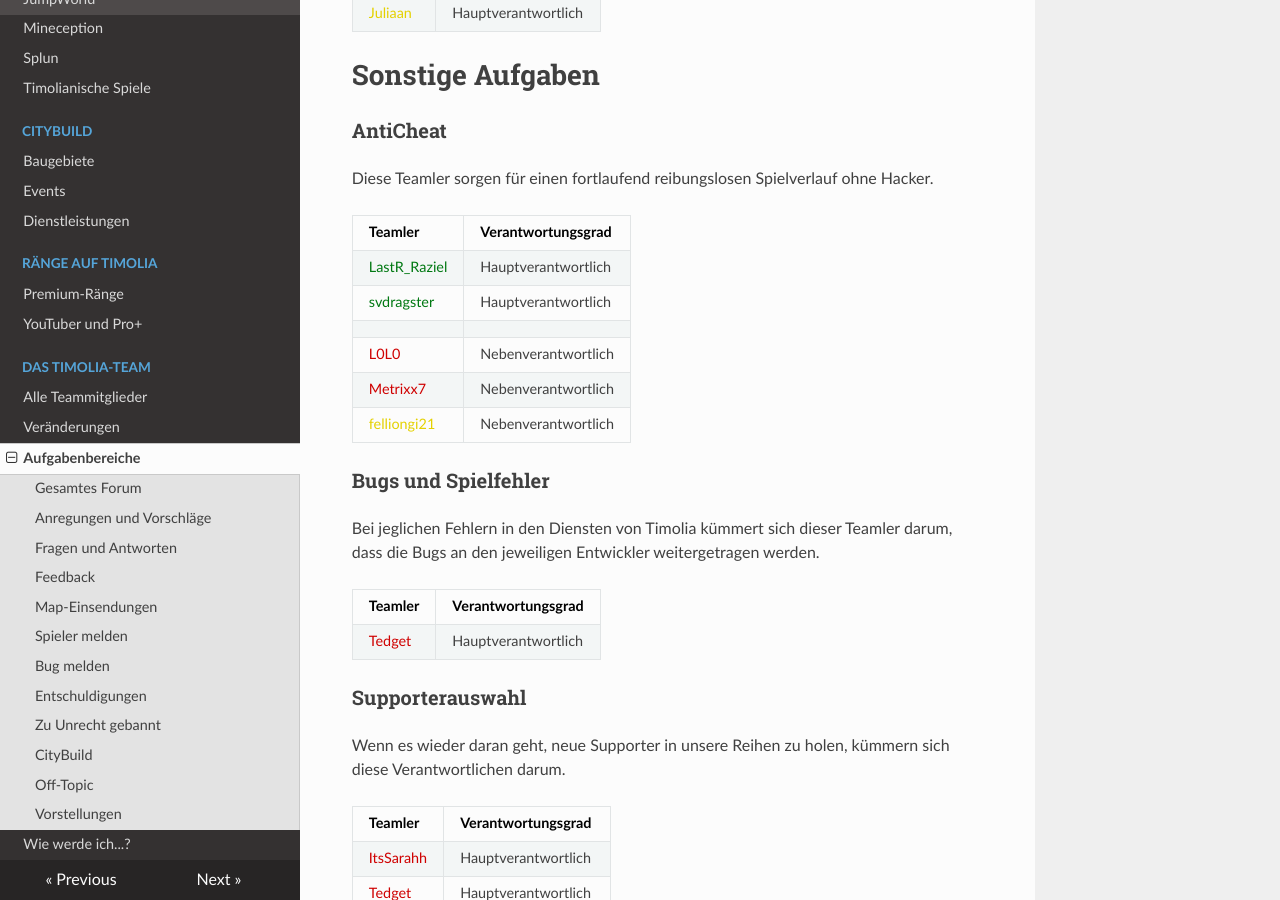
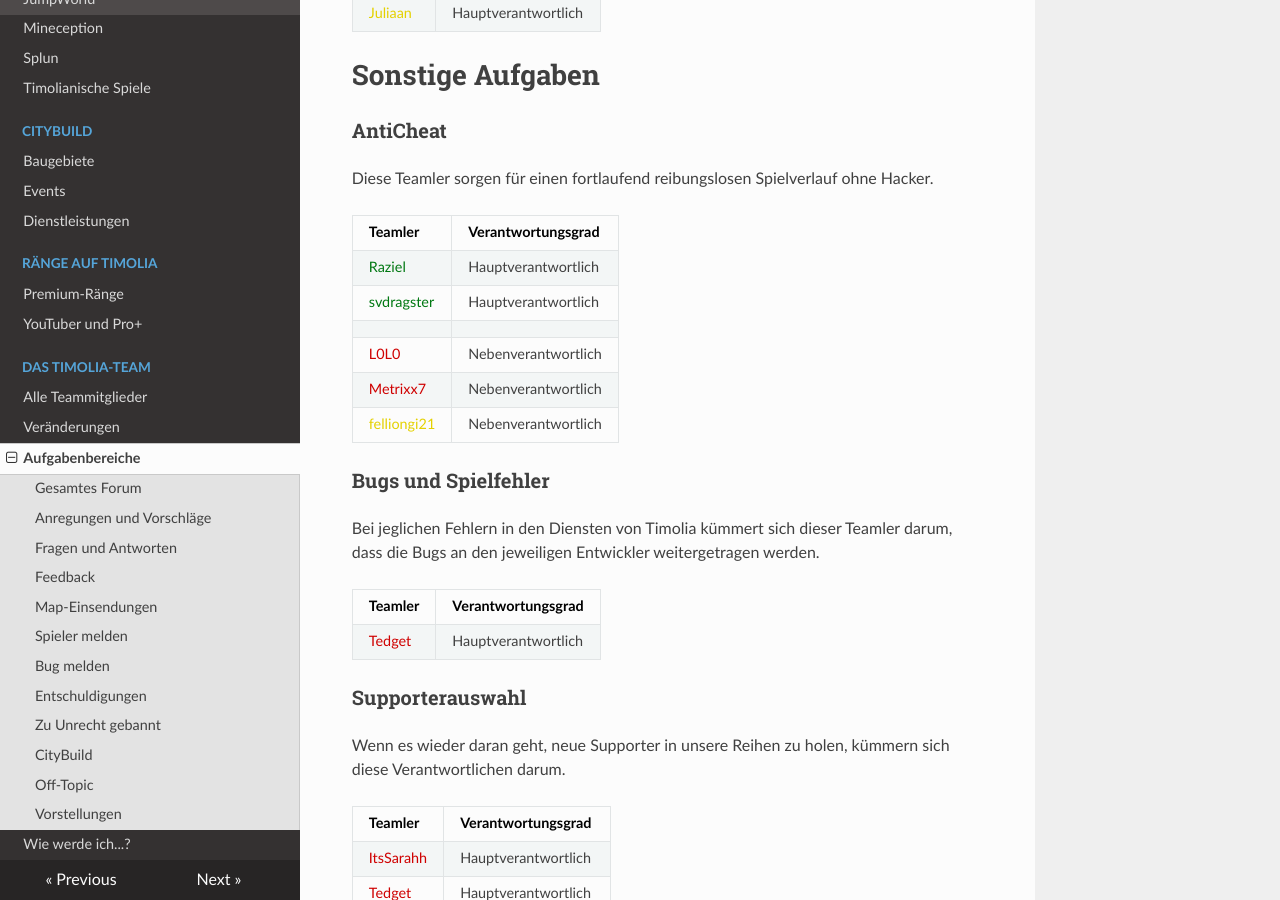
Before and after one commit to TimoliaDE/HowTo, an MkDocs documentation site: the page built from docs/team/responsibilities.md, in a window 1280 px wide and 900 px high, scrolled down 3115 px. Built offline with MkDocs 1.6.1, drawn with Linux system fonts in a browser that asks for light colours; nearby versions of some CDN libraries; old or Windows-style settings are respelled for this version of MkDocs.

Commit message:
Update responsibilities.md

```diff
--- a/docs/team/responsibilities.md
+++ b/docs/team/responsibilities.md
@@ -110,7 +110,7 @@ Diese Teamler sorgen für einen fortlaufend reibungslosen Spielverlauf ohne Hack
 
 | Teamler | Verantwortungsgrad |
 | ------ | ------ |
-|<span style="color:#007812">LastR_Raziel</span> | Hauptverantwortlich |
+|<span style="color:#007812">Raziel</span> | Hauptverantwortlich |
 |<span style="color:#007812">svdragster</span> | Hauptverantwortlich |
 | | |
 |<span style="color:#CF0101">L0L0</span> | Nebenverantwortlich |
```
